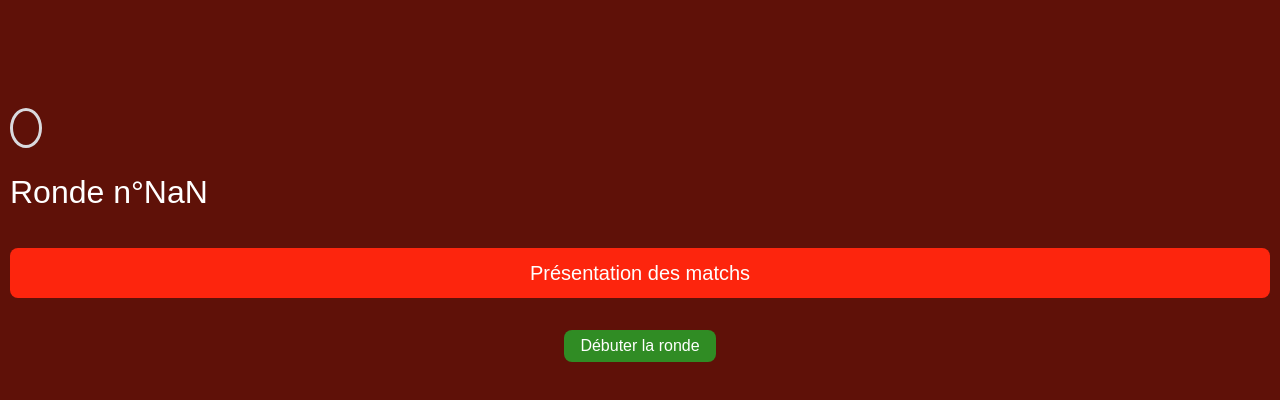
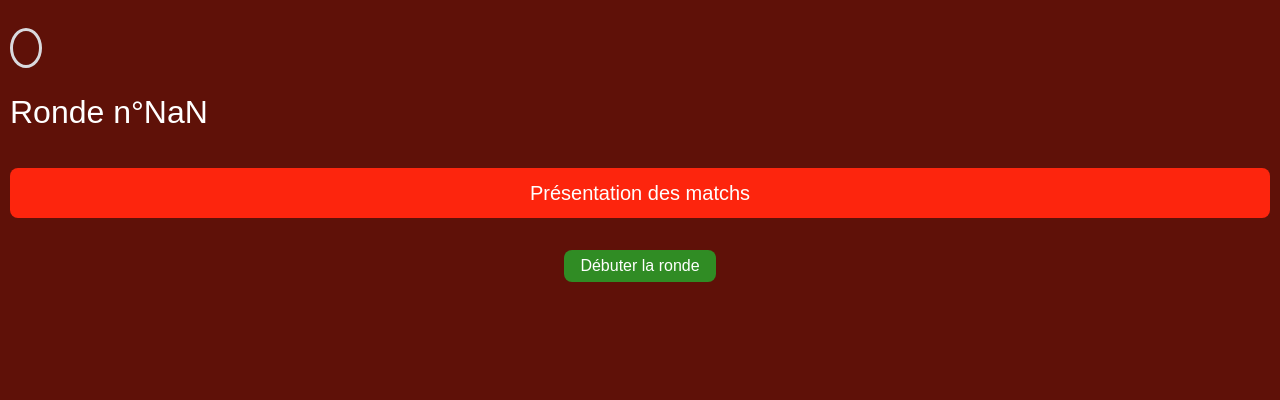
Before and after one commit to fabienlamotte487/simpletournament, a Next.js app: page /playground in a window 1280 px wide. Shown: the top 400 px of the page. Built offline with nearby package versions, Linux system fonts and the light colour scheme; some icons are missing; a web font is replaced by a local one.

Commit message:
Modification css:
- Ajouter un pointer cursor pour les boutons.
- Mise en fixed du composant pannel config

```diff
--- a/src/app/globals.css
+++ b/src/app/globals.css
@@ -80,6 +80,7 @@ p{
 /* Boutons */
 .btn {
   background-color: var(--success);
+  cursor: pointer;
   @apply text-white px-4 py-1 rounded-lg;
 }
 
@@ -282,7 +283,7 @@ p{
 }
 
 .config-panel{
-  position: absolute;
+  position: fixed;
   left: 0;
   width: 100%;
   display: flex;
@@ -312,7 +313,7 @@ p{
 
 /* TOURNAMENT */
 .tournament {
-  padding-top: 100px;
+  padding-top: 20px;
 }
 
 .tournament h1 {
```
